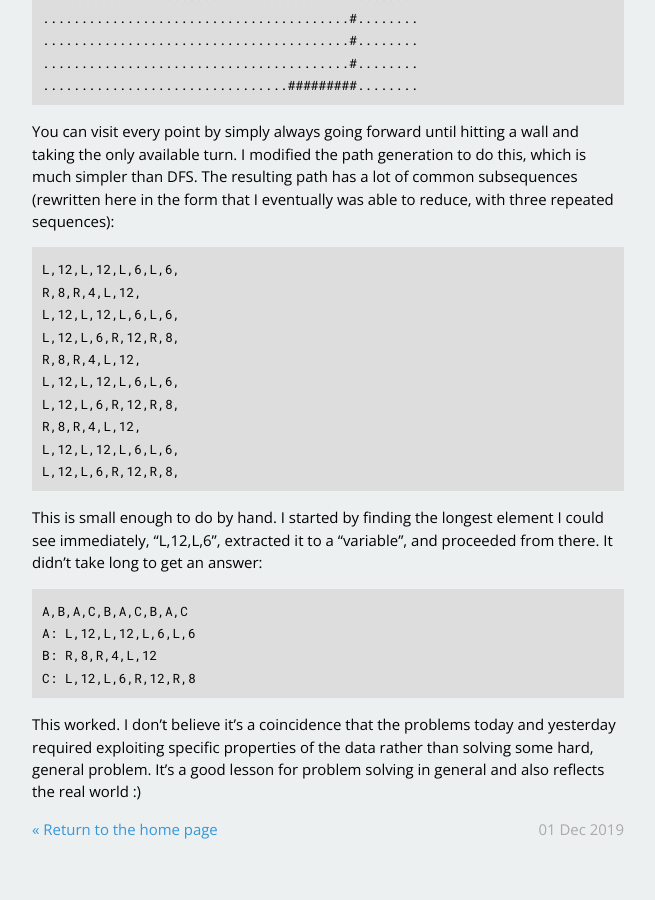
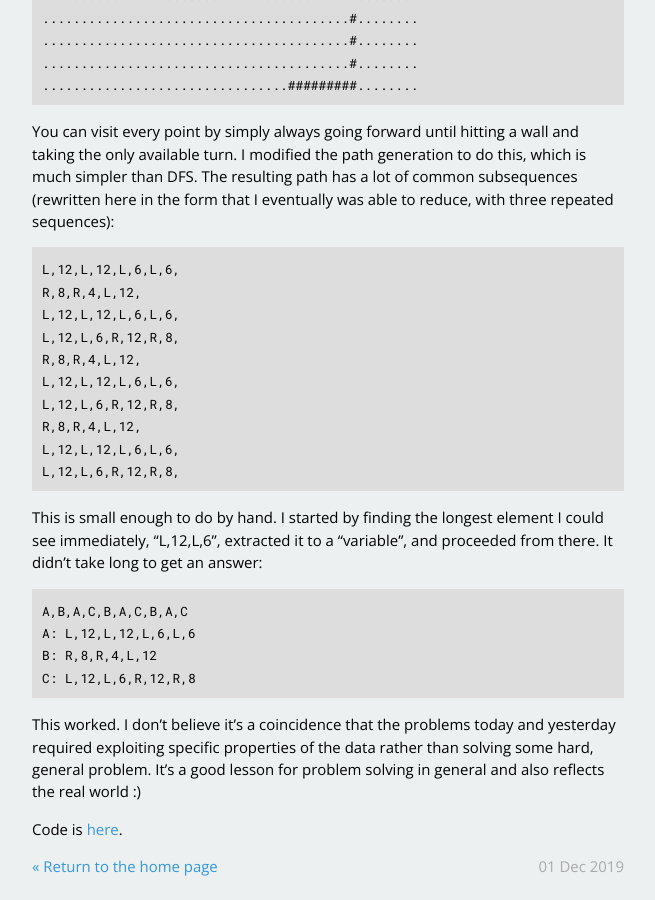
Before and after one commit to dhconnelly/dhconnelly.github.io, a Jekyll site: the page built from _posts/2019-12-01-advent-2019-running.md, in a window 1280 px wide and 900 px high, scrolled down 61538 px. Shown: the whole window, without its empty margins (312-967 px from the left). Built offline with Jekyll 4.4.1, drawn with Linux system fonts in a browser that asks for light colours; before the commit the page ends 62401 px from its top, so only the background shows below that.

Commit message:
day 17 link

```diff
--- a/_posts/2019-12-01-advent-2019-running.md
+++ b/_posts/2019-12-01-advent-2019-running.md
@@ -3111,3 +3111,6 @@ This worked. I don't believe it's a coincidence that the problems today and
 yesterday required exploiting specific properties of the data rather than
 solving some hard, general problem. It's a good lesson for problem solving in
 general and also reflects the real world :)
+
+Code is
+[here](https://github.com/dhconnelly/advent-of-code-2019/blob/master/day17/day17.go).
```
